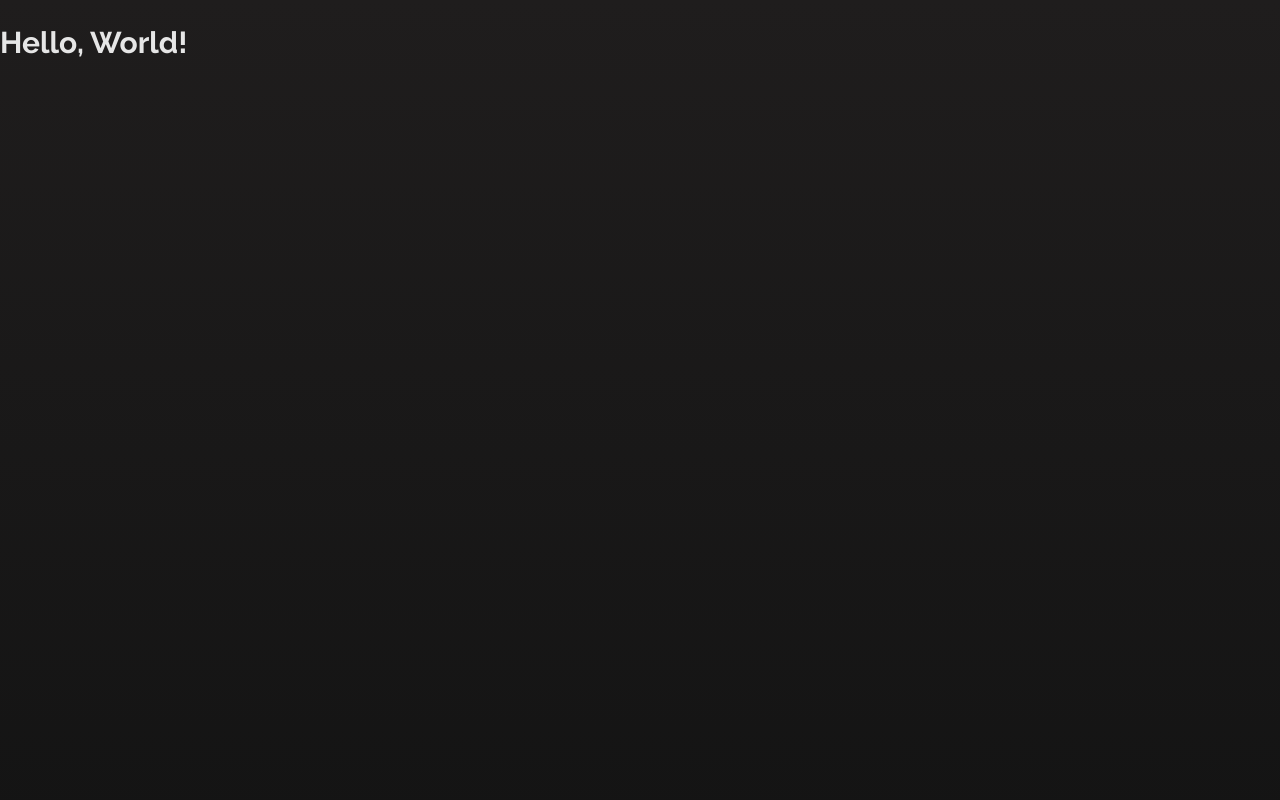
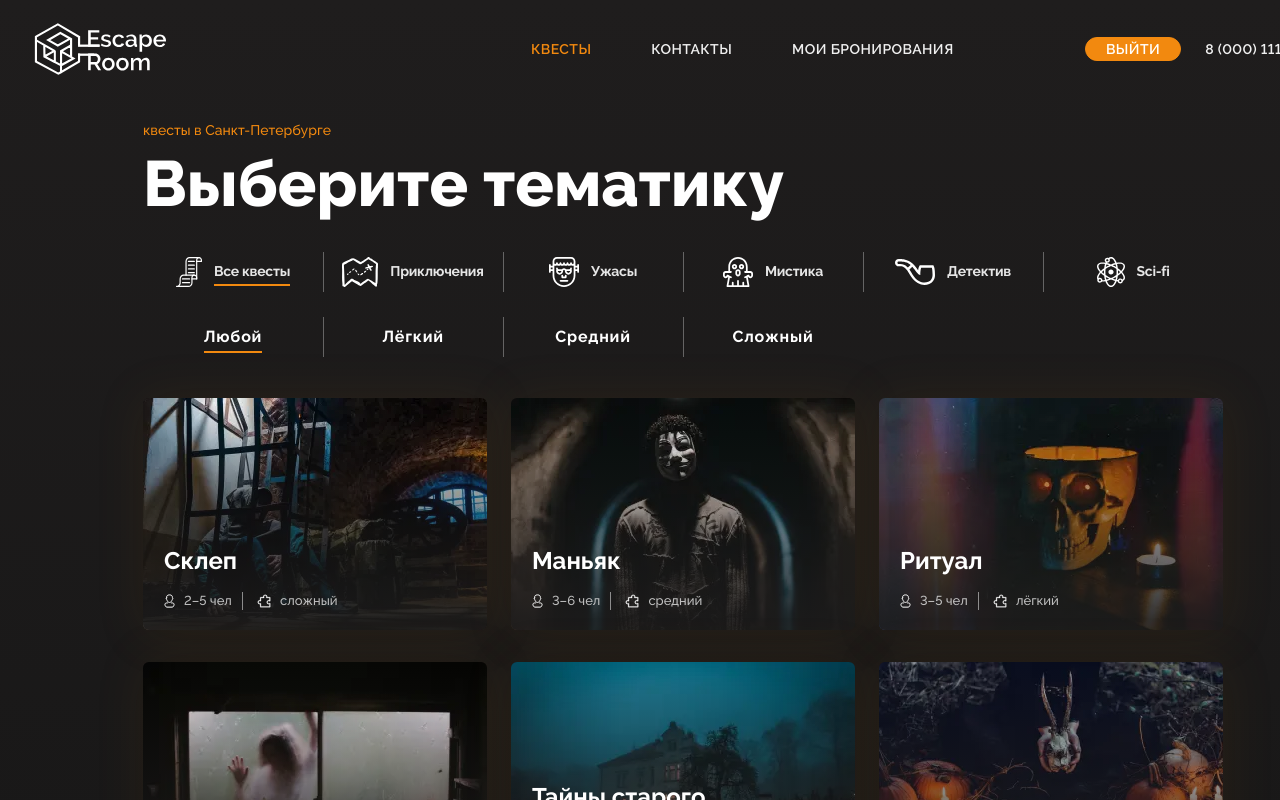
Before and after one commit to Vagisa/escape-room, a React (Vite) app: page / in a window 1280 px wide. Shown: the top 800 px of the page. Built offline with nearby package versions, Linux system fonts and the light colour scheme.

Commit message:
Подключает App в intex

```diff
--- a/src/index.tsx
+++ b/src/index.tsx
@@ -1,5 +1,11 @@
 import React from 'react';
 import ReactDOM from 'react-dom/client';
+import { Provider } from 'react-redux';
+import { store } from './store';
+import HistoryRouter from './components/history-router/history-router';
+import browserHistory from './browser-history';
+import { ToastContainer } from 'react-toastify';
+import App from './components/app/app';
 
 const root = ReactDOM.createRoot(
   document.getElementById('root') as HTMLElement
@@ -7,6 +13,11 @@ const root = ReactDOM.createRoot(
 
 root.render(
   <React.StrictMode>
-    <h1>Hello, World!</h1>
+    <Provider store={store}>
+      <HistoryRouter history={browserHistory}>
+        <ToastContainer />
+        <App />
+      </HistoryRouter>
+    </Provider>
   </React.StrictMode>
 );
```
